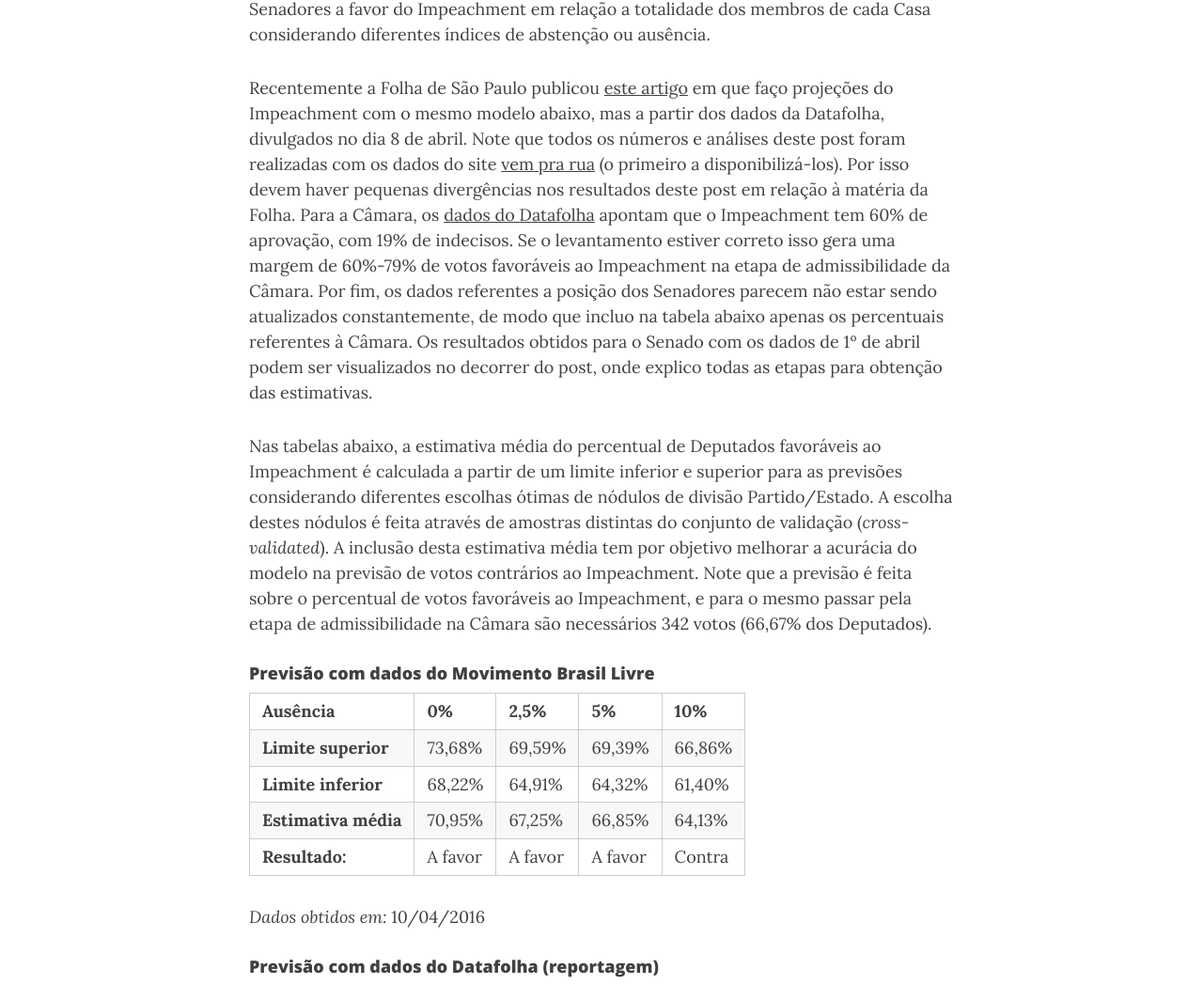
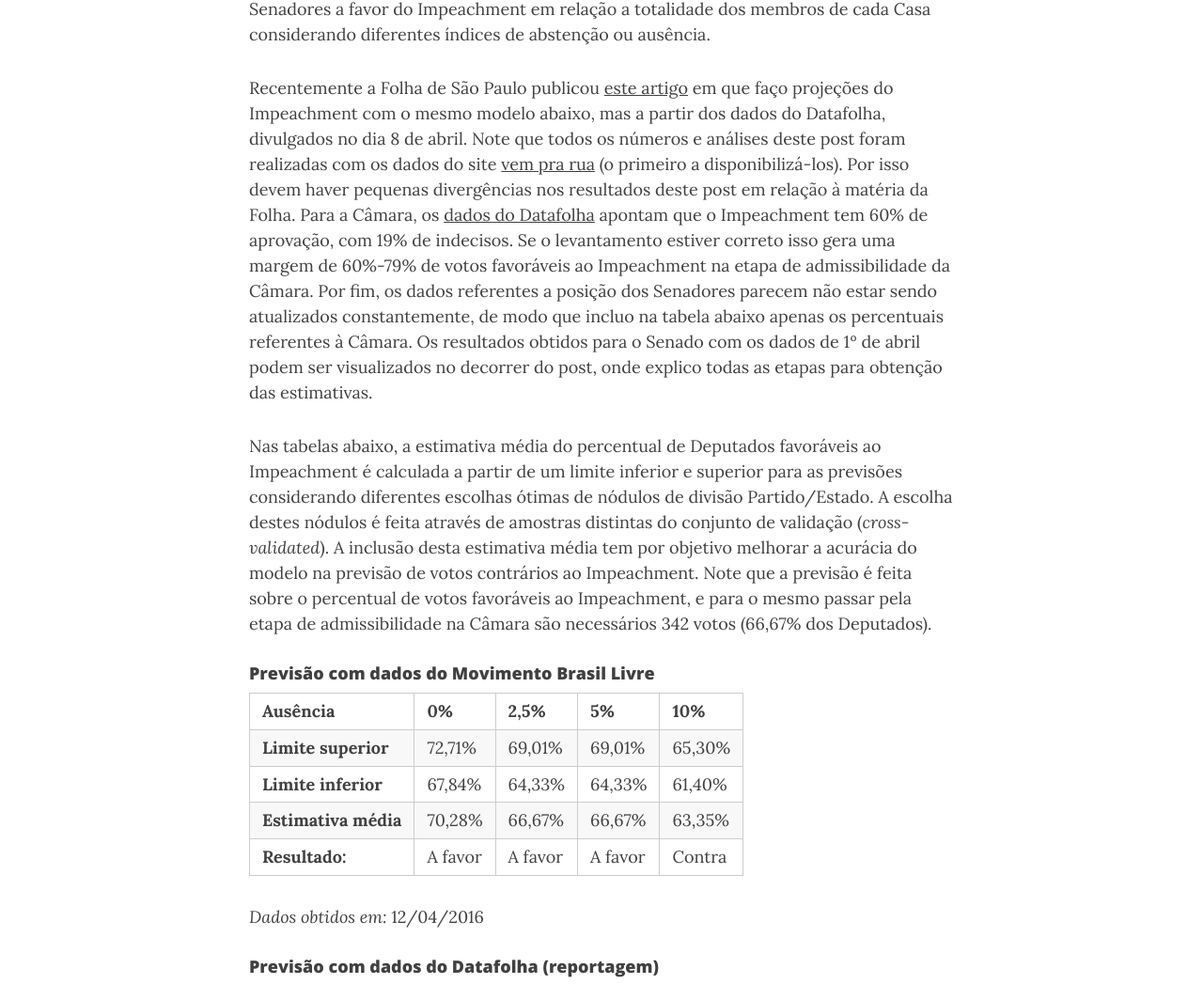
Before and after one commit to regisely/regisely.github.io, a Jekyll site: the page built from _posts/2016-04-01-impeachment.md, in a window 1280 px wide and 1400 px high, scrolled down 197 px. Shown: the part 178-1225 px from the top of the window at 94% size. Built offline with Jekyll 4.4.1, drawn with Linux system fonts in a browser that asks for light colours; nearby versions of some CDN libraries; comment, search, counter and statistics services are not loaded.

Commit message:
Update post

```diff
--- a/_posts/2016-04-01-impeachment.md
+++ b/_posts/2016-04-01-impeachment.md
@@ -8,19 +8,19 @@ date: 2016-04-01 10:00:00 -0300
 
 Este post faz um exercício de previsão para o Impeachment brasileiro utilizando um modelo de regressão particionada através do uso de árvores. As previsões serão atualizadas diariamente e o resultado percentual se refere à proporção de Deputados e Senadores a favor do Impeachment em relação a totalidade dos membros de cada Casa considerando diferentes índices de abstenção ou ausência.
 
-Recentemente a Folha de São Paulo publicou [este artigo](http://www1.folha.uol.com.br/poder/2016/04/1759144-estatistico-preve-72-de-votos-favoraveis-a-impeachment-de-dilma.shtml) em que faço projeções do Impeachment com o mesmo modelo abaixo, mas a partir dos dados da Datafolha, divulgados no dia 8 de abril. Note que todos os números e análises deste post foram realizadas com os dados do site [vem pra rua](http://mapa.vemprarua.net/br/) (o primeiro a disponibilizá-los). Por isso devem haver pequenas divergências nos resultados deste post em relação à matéria da Folha. Para a Câmara, os [dados do Datafolha](http://www1.folha.uol.com.br/poder/2016/04/1758777-na-camara-60-dizem-votar-pelo-impeachment-de-dilma-rousseff.shtml) apontam que o Impeachment tem 60% de aprovação, com 19% de indecisos. Se o levantamento estiver correto isso gera uma margem de 60%-79% de votos favoráveis ao Impeachment na etapa de admissibilidade da Câmara. Por fim, os dados referentes a posição dos Senadores parecem não estar sendo atualizados constantemente, de modo que incluo na tabela abaixo apenas os percentuais referentes à Câmara. Os resultados obtidos para o Senado com os dados de 1º de abril podem ser visualizados no decorrer do post, onde explico todas as etapas para obtenção das estimativas.
+Recentemente a Folha de São Paulo publicou [este artigo](http://www1.folha.uol.com.br/poder/2016/04/1759144-estatistico-preve-72-de-votos-favoraveis-a-impeachment-de-dilma.shtml) em que faço projeções do Impeachment com o mesmo modelo abaixo, mas a partir dos dados do Datafolha, divulgados no dia 8 de abril. Note que todos os números e análises deste post foram realizadas com os dados do site [vem pra rua](http://mapa.vemprarua.net/br/) (o primeiro a disponibilizá-los). Por isso devem haver pequenas divergências nos resultados deste post em relação à matéria da Folha. Para a Câmara, os [dados do Datafolha](http://www1.folha.uol.com.br/poder/2016/04/1758777-na-camara-60-dizem-votar-pelo-impeachment-de-dilma-rousseff.shtml) apontam que o Impeachment tem 60% de aprovação, com 19% de indecisos. Se o levantamento estiver correto isso gera uma margem de 60%-79% de votos favoráveis ao Impeachment na etapa de admissibilidade da Câmara. Por fim, os dados referentes a posição dos Senadores parecem não estar sendo atualizados constantemente, de modo que incluo na tabela abaixo apenas os percentuais referentes à Câmara. Os resultados obtidos para o Senado com os dados de 1º de abril podem ser visualizados no decorrer do post, onde explico todas as etapas para obtenção das estimativas.
 
 Nas tabelas abaixo, a estimativa média do percentual de Deputados favoráveis ao Impeachment é calculada a partir de um limite inferior e superior para as previsões considerando diferentes escolhas ótimas de nódulos de divisão Partido/Estado. A escolha destes nódulos é feita através de amostras distintas do conjunto de validação (*cross-validated*). A inclusão desta estimativa média tem por objetivo melhorar a acurácia do modelo na previsão de votos contrários ao Impeachment. Note que a previsão é feita sobre o percentual de votos favoráveis ao Impeachment, e para o mesmo passar pela etapa de admissibilidade na Câmara são necessários 342 votos (66,67% dos Deputados).
 
 #### Previsão com dados do Movimento Brasil Livre
 
 | **Ausência** | **0%** | **2,5%** | **5%** | **10%** |
-| **Limite superior** | 73,68% | 69,59% | 69,39% | 66,86% |
-| **Limite inferior** | 68,22% | 64,91% | 64,32% | 61,40% |
-| **Estimativa média** | 70,95% | 67,25% | 66,85% | 64,13% |
+| **Limite superior** | 72,71% | 69,01% | 69,01% | 65,30% |
+| **Limite inferior** | 67,84% | 64,33% | 64,33% | 61,40% |
+| **Estimativa média** | 70,28% | 66,67% | 66,67% | 63,35% |
 | **Resultado:** | A favor | A favor | A favor | Contra |
 
-*Dados obtidos em:* 10/04/2016
+*Dados obtidos em:* 12/04/2016
 
 #### Previsão com dados do Datafolha (reportagem)
 
```
